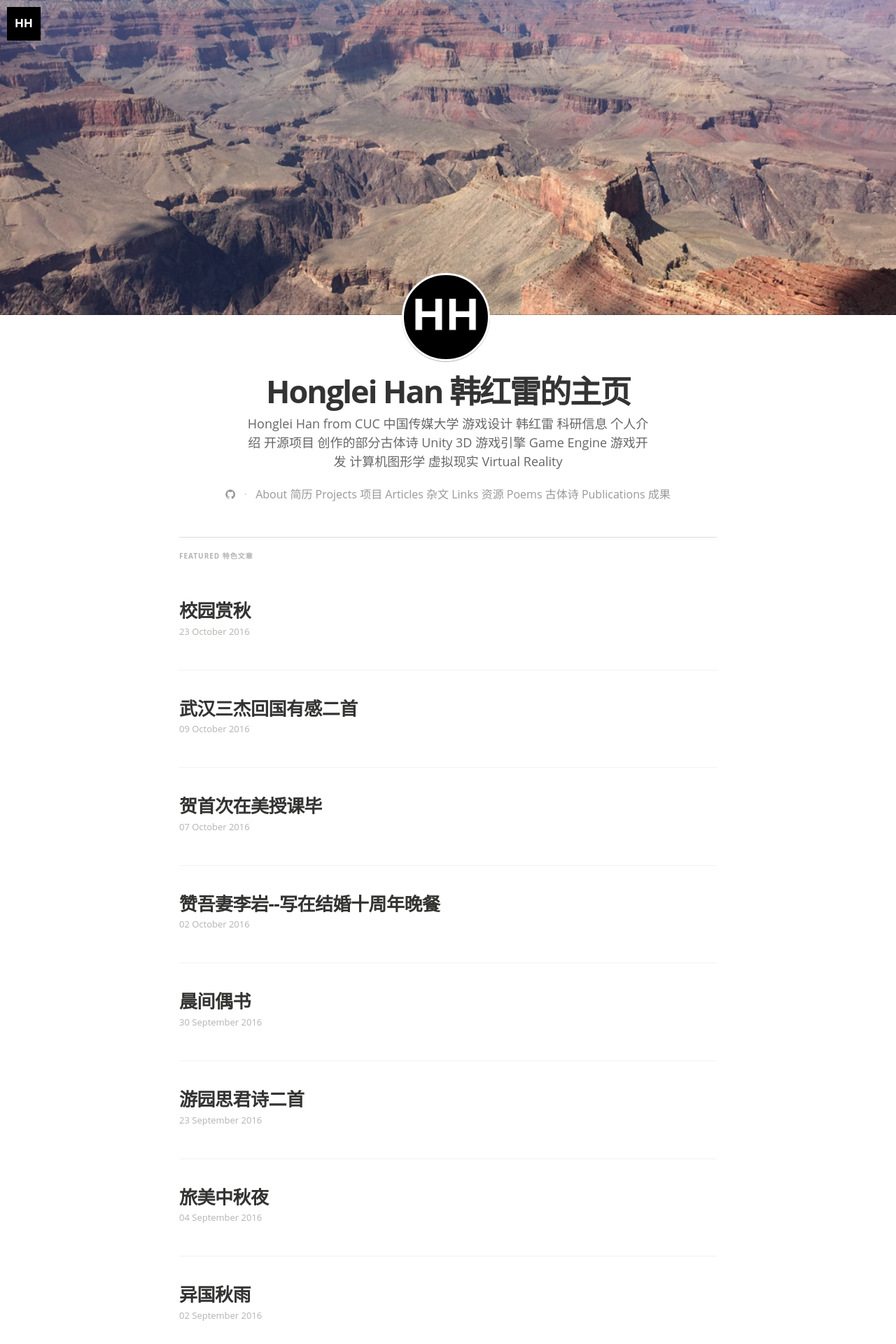
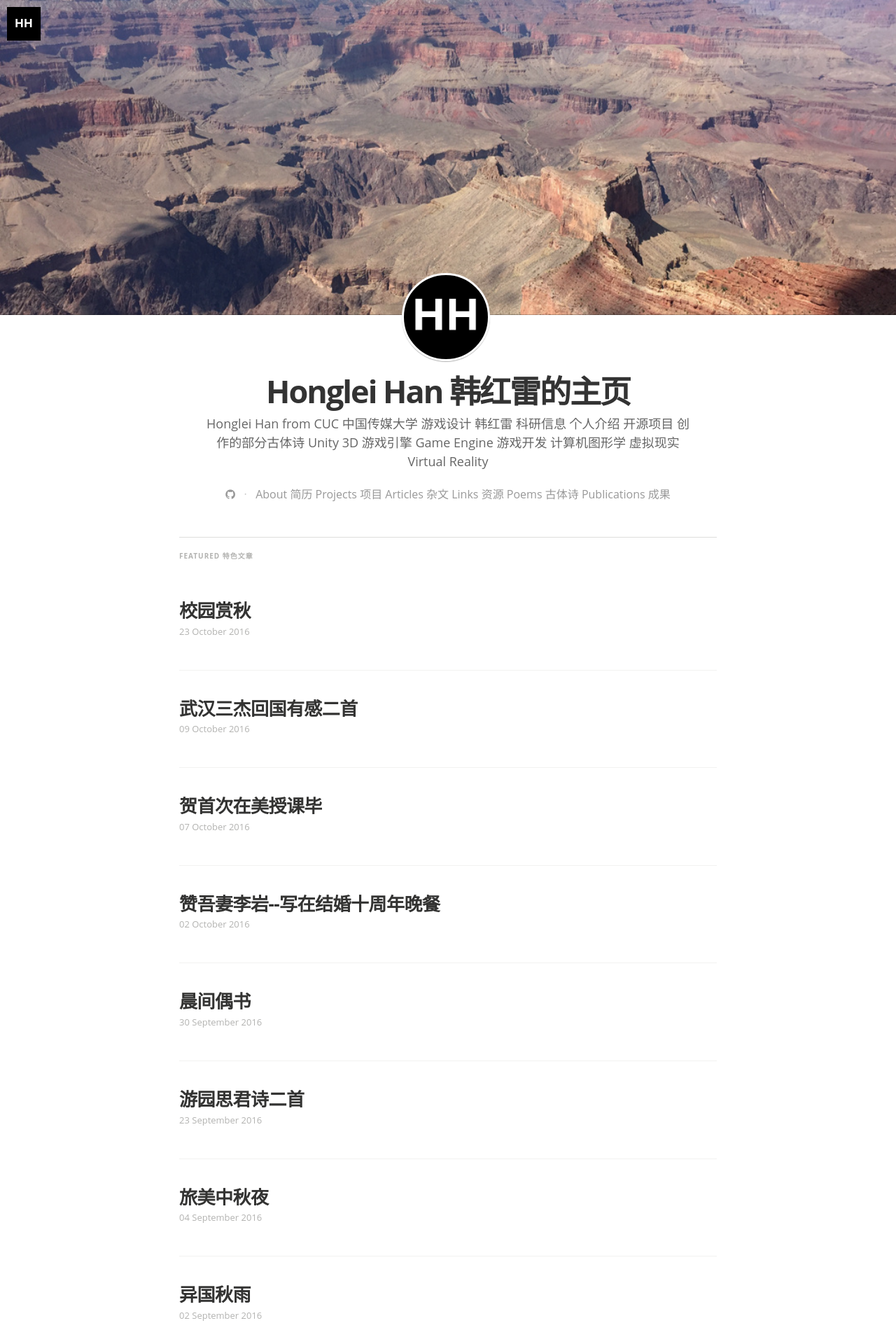
Before and after one commit to hanhonglei/hanhonglei.github.io, a Jekyll site: the page built from index.html, in a window 1280 px wide. Shown: the top 1920 px of the page at 70% size. Built offline with Jekyll 4.4.1, drawn with Linux system fonts in a browser that asks for light colours; nearby versions of some CDN libraries; some web fonts are replaced; the list of posts is cut into pages by our own code.

Commit message:
Adjust content size.

```diff
--- a/css/main.sass
+++ b/css/main.sass
@@ -76,7 +76,7 @@ body
 
 .blog-header
   width: 100%
-  max-width: 640px
+  max-width: 768px
   margin: 0 auto
   position: relative
   padding: 0
@@ -173,7 +173,7 @@ body
   padding-bottom: 40px
 
 .post-template .content
-  max-width: 700px
+  max-width: 768px
 
 .index-headline
   border-top: 1px solid #dededc
@@ -221,7 +221,7 @@ body
   margin: 0 auto
   padding: $rs*3 0
   width: 100%
-  max-width: 640px
+  max-width: 768px
   font-size: $rs/4*3
   text-align: center
   color: #999
@@ -552,7 +552,7 @@ body
     width: 100%
     position: relative
     z-index: 99
-    max-width: 640px
+    max-width: 768px
     padding: 120px 0 90px
     text-align: center
     margin: 0 auto
```
